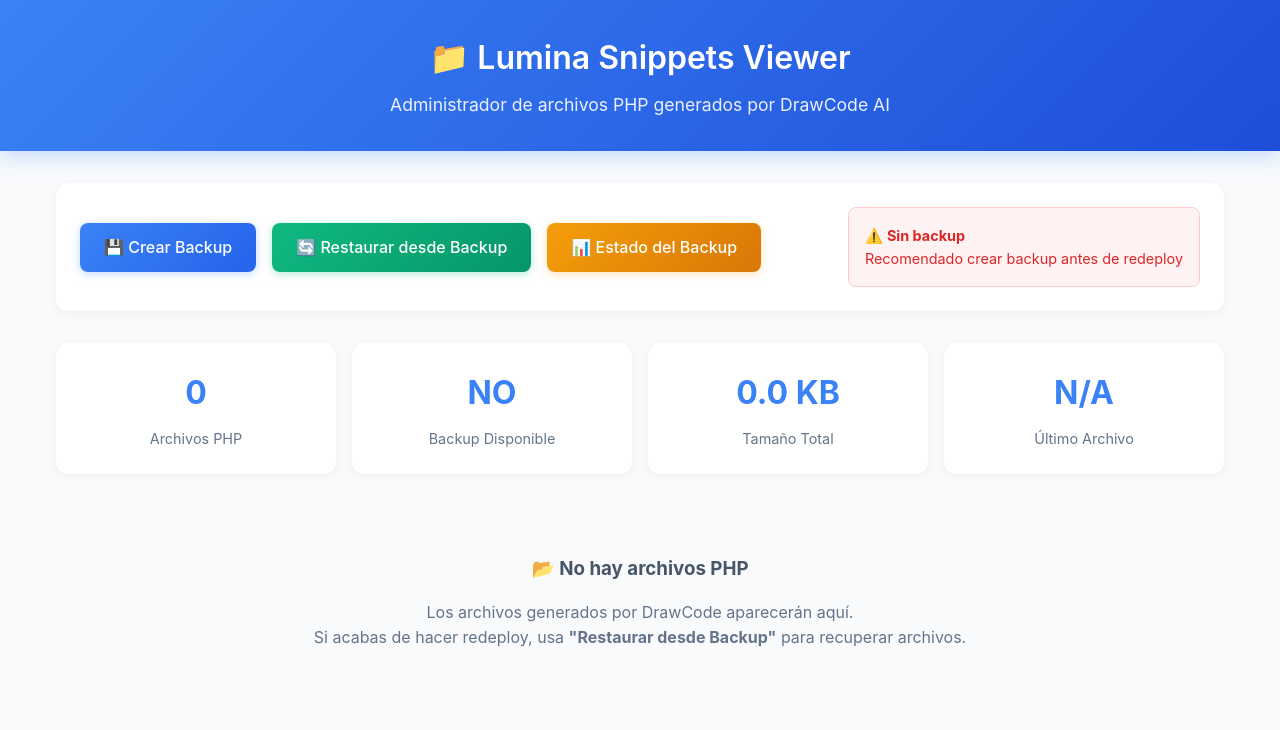
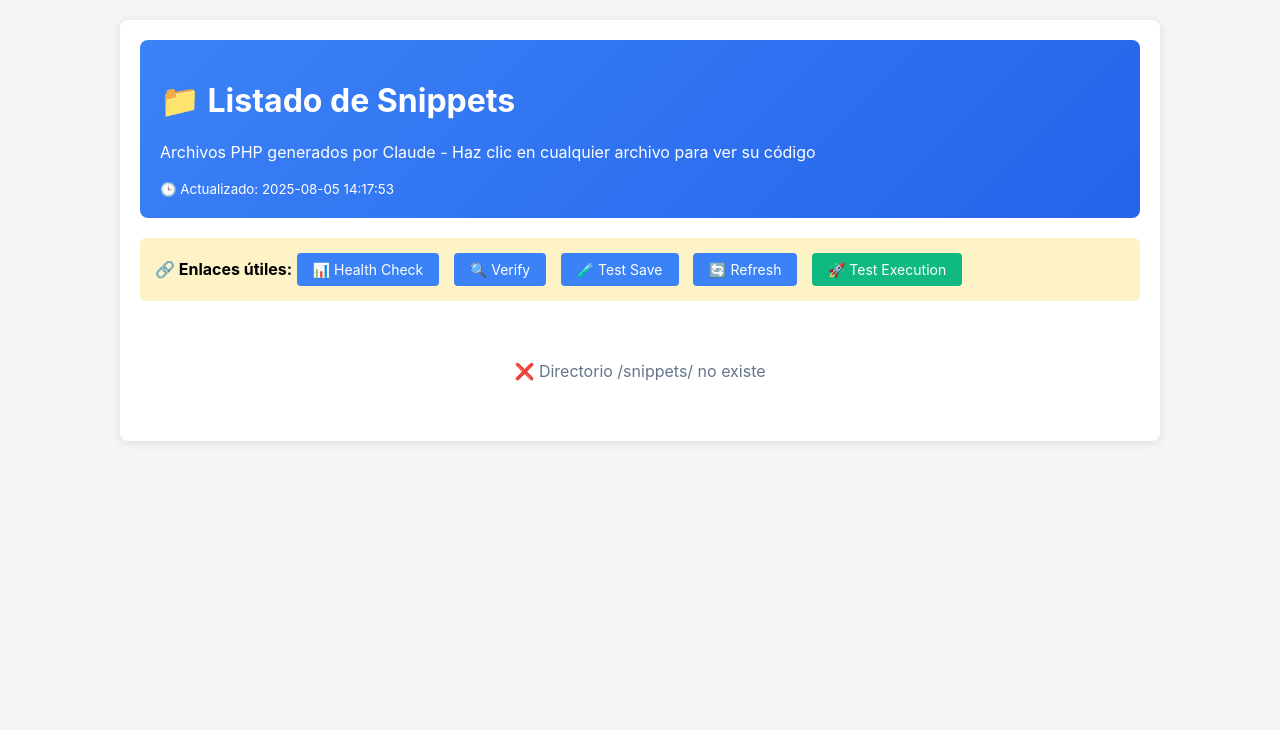
Before and after one commit to pablo-coder07/lumina-snippet-executor, a PHP site: page /file-viewer.php in a window 1280 px wide. Shown: the top 730 px of the page. Run offline with PHP 8.4, Linux system fonts and the light colour scheme.

Commit message:
Update file-viewer.php

```diff
--- a/public/file-viewer.php
+++ b/public/file-viewer.php
@@ -1,369 +1,419 @@
 <?php
-// file-viewer.php MEJORADO con backup
-header('Content-Type: text/html; charset=utf-8');
+// file-viewer.php - Lista de archivos con vista separada
+$view_file = $_GET['file'] ?? null;
 
+// Si se solicita ver un archivo específico, mostrar solo ese archivo
+if ($view_file) {
     $snippets_dir = __DIR__ . '/snippets/';
-$backup_file = __DIR__ . '/snippets_backup.json';
+    $file_path = $snippets_dir . basename($view_file); // Sanitizar nombre
 
-// Obtener lista de archivos
-$files = [];
-if (is_dir($snippets_dir)) {
-    $scan = scandir($snippets_dir);
-    foreach ($scan as $file) {
-        if (pathinfo($file, PATHINFO_EXTENSION) === 'php') {
-            $file_path = $snippets_dir . $file;
-            $files[] = [
-                'name' => $file,
-                'size' => filesize($file_path),
-                'modified' => filemtime($file_path),
-                'content_preview' => substr(file_get_contents($file_path), 0, 200)
-            ];
-        }
-    }
+    if (!file_exists($file_path) || pathinfo($file_path, PATHINFO_EXTENSION) !== 'php') {
+        header('HTTP/1.0 404 Not Found');
+        echo '<h1>Archivo no encontrado</h1>';
+        echo '<a href="file-viewer.php">← Volver al listado</a>';
+        exit;
     }
 
-// Ordenar por fecha de modificación (más recientes primero)
-usort($files, function($a, $b) {
-    return $b['modified'] - $a['modified'];
-});
+    $content = file_get_contents($file_path);
+    $size = filesize($file_path);
+    $modified = date('Y-m-d H:i:s', filemtime($file_path));
 
-// Estado del backup
-$backup_exists = file_exists($backup_file);
-$backup_size = $backup_exists ? filesize($backup_file) : 0;
-$backup_modified = $backup_exists ? filemtime($backup_file) : null;
+    // Extraer shortcode
+    $shortcode_name = 'N/A';
+    if (preg_match('/add_shortcode\s*\(\s*[\'"]([^\'"]+)[\'"]/', $content, $matches)) {
+        $shortcode_name = $matches[1];
+    }
     ?>
     <!DOCTYPE html>
-<html lang="es">
+    <html>
     <head>
-    <meta charset="UTF-8">
-    <meta name="viewport" content="width=device-width, initial-scale=1.0">
-    <title>Lumina Snippets - File Viewer</title>
+        <title>📄 <?php echo htmlspecialchars($view_file); ?> - Viewer</title>
+        <meta charset="utf-8">
         <style>
-        * {
-            margin: 0;
-            padding: 0;
-            box-sizing: border-box;
+            body {
+                font-family: -apple-system, BlinkMacSystemFont, 'Segoe UI', sans-serif;
+                margin: 20px;
+                background: #f5f5f5;
             }
-
-        body {
-            font-family: -apple-system, BlinkMacSystemFont, 'Segoe UI', Roboto, sans-serif;
-            background: #f8fafc;
-            color: #334155;
-            line-height: 1.6;
-        }
-
-        .header {
-            background: linear-gradient(135deg, #3b82f6 0%, #1d4ed8 100%);
-            color: white;
-            padding: 2rem;
-            text-align: center;
-            box-shadow: 0 4px 20px rgba(59, 130, 246, 0.3);
-        }
-
-        .header h1 {
-            font-size: 2rem;
-            font-weight: 600;
-            margin-bottom: 0.5rem;
-        }
-
-        .header p {
-            opacity: 0.9;
-            font-size: 1.1rem;
-        }
-
             .container {
                 max-width: 1200px;
-            margin: 2rem auto;
-            padding: 0 1rem;
+                margin: 0 auto;
+                background: white;
+                padding: 20px;
+                border-radius: 8px;
+                box-shadow: 0 2px 10px rgba(0,0,0,0.1);
             }
-
-        .actions {
-            background: white;
-            padding: 1.5rem;
-            border-radius: 12px;
-            box-shadow: 0 2px 10px rgba(0,0,0,0.05);
-            margin-bottom: 2rem;
-            display: flex;
-            gap: 1rem;
-            flex-wrap: wrap;
-            align-items: center;
-            justify-content: space-between;
-        }
-
-        .backup-section {
-            display: flex;
-            gap: 1rem;
-            align-items: center;
-        }
-
-        .btn {
-            padding: 0.75rem 1.5rem;
-            border: none;
-            border-radius: 8px;
-            font-weight: 500;
-            text-decoration: none;
-            display: inline-flex;
-            align-items: center;
-            gap: 0.5rem;
-            transition: all 0.2s ease;
-            cursor: pointer;
-        }
-
-        .btn-primary {
-            background: linear-gradient(135deg, #3b82f6 0%, #2563eb 100%);
-            color: white;
-            box-shadow: 0 2px 8px rgba(59, 130, 246, 0.3);
-        }
-
-        .btn-primary:hover {
-            transform: translateY(-1px);
-            box-shadow: 0 4px 12px rgba(59, 130, 246, 0.4);
-        }
-
-        .btn-success {
+            .header {
                 background: linear-gradient(135deg, #10b981 0%, #059669 100%);
                 color: white;
-            box-shadow: 0 2px 8px rgba(16, 185, 129, 0.3);
+                padding: 20px;
+                border-radius: 8px;
+                margin-bottom: 20px;
             }
-
-        .btn-success:hover {
-            transform: translateY(-1px);
-            box-shadow: 0 4px 12px rgba(16, 185, 129, 0.4);
+            .file-info {
+                background: #f1f5f9;
+                padding: 15px;
+                border-radius: 6px;
+                margin-bottom: 20px;
+                border-left: 4px solid #10b981;
             }
-
-        .btn-warning {
-            background: linear-gradient(135deg, #f59e0b 0%, #d97706 100%);
-            color: white;
-            box-shadow: 0 2px 8px rgba(245, 158, 11, 0.3);
-        }
-
-        .backup-status {
-            background: #f0f9ff;
-            border: 1px solid #bae6fd;
-            border-radius: 8px;
-            padding: 1rem;
-            font-size: 0.9rem;
-        }
-
-        .backup-status.exists {
-            background: #f0fdf4;
-            border-color: #bbf7d0;
-            color: #166534;
-        }
-
-        .backup-status.missing {
-            background: #fef2f2;
-            border-color: #fecaca;
-            color: #dc2626;
-        }
-
-        .stats {
-            display: grid;
-            grid-template-columns: repeat(auto-fit, minmax(200px, 1fr));
-            gap: 1rem;
-            margin-bottom: 2rem;
-        }
-
-        .stat-card {
-            background: white;
-            padding: 1.5rem;
-            border-radius: 12px;
-            box-shadow: 0 2px 10px rgba(0,0,0,0.05);
-            text-align: center;
-        }
-
-        .stat-value {
-            font-size: 2rem;
-            font-weight: 700;
-            color: #3b82f6;
-            margin-bottom: 0.5rem;
-        }
-
-        .stat-label {
-            color: #64748b;
-            font-size: 0.9rem;
-        }
-
-        .files-grid {
-            display: grid;
-            gap: 1rem;
-        }
-
-        .file-card {
-            background: white;
-            border-radius: 12px;
-            box-shadow: 0 2px 10px rgba(0,0,0,0.05);
-            overflow: hidden;
-            transition: all 0.3s ease;
-        }
-
-        .file-card:hover {
-            transform: translateY(-2px);
-            box-shadow: 0 8px 25px rgba(0,0,0,0.1);
-        }
-
-        .file-header {
-            background: linear-gradient(135deg, #f8fafc 0%, #e2e8f0 100%);
-            padding: 1rem 1.5rem;
-            border-bottom: 1px solid #e2e8f0;
-        }
-
-        .file-name {
-            font-weight: 600;
-            color: #1e293b;
-            margin-bottom: 0.5rem;
-        }
-
-        .file-meta {
-            display: flex;
-            gap: 1rem;
-            font-size: 0.875rem;
-            color: #64748b;
-        }
-
             .file-content {
-            padding: 1.5rem;
-        }
-
-        .code-preview {
                 background: #1e293b;
                 color: #e2e8f0;
-            padding: 1rem;
+                padding: 20px;
                 border-radius: 8px;
+                overflow-x: auto;
                 font-family: 'Courier New', monospace;
-            font-size: 0.875rem;
+                font-size: 13px;
                 line-height: 1.5;
-            overflow-x: auto;
                 white-space: pre-wrap;
-            word-break: break-all;
+                word-wrap: break-word;
             }
-
-        .empty-state {
-            text-align: center;
-            padding: 3rem;
-            color: #64748b;
+            .btn {
+                background: #3b82f6;
+                color: white;
+                padding: 10px 20px;
+                border: none;
+                border-radius: 4px;
+                text-decoration: none;
+                display: inline-block;
+                margin-right: 10px;
+                font-size: 14px;
             }
-
-        .empty-state h3 {
-            margin-bottom: 1rem;
-            color: #475569;
-        }
-
-        @media (max-width: 768px) {
+            .btn:hover { background: #2563eb; }
+            .btn-back { background: #6b7280; }
+            .btn-success { background: #10b981; }
+            .btn-success:hover { background: #059669; }
             .actions {
-                flex-direction: column;
-                align-items: stretch;
-            }
-
-            .backup-section {
-                flex-direction: column;
-                align-items: stretch;
-            }
-
-            .header h1 {
-                font-size: 1.5rem;
-            }
+                margin-bottom: 20px;
             }
         </style>
     </head>
     <body>
+        <div class="container">
             <div class="header">
-        <h1>📁 Lumina Snippets Viewer</h1>
-        <p>Administrador de archivos PHP generados por DrawCode AI</p>
+                <h1>📄 <?php echo htmlspecialchars($view_file); ?></h1>
+                <p>Código completo del archivo</p>
             </div>
 
-    <div class="container">
-        <!-- Sección de Backup -->
             <div class="actions">
-            <div class="backup-section">
-                <a href="/backup-restore.php?action=backup" class="btn btn-primary">
-                    💾 Crear Backup
-                </a>
-                <a href="/backup-restore.php?action=restore" class="btn btn-success">
-                    🔄 Restaurar desde Backup
-                </a>
-                <a href="/backup-restore.php?action=status" class="btn btn-warning">
-                    📊 Estado del Backup
-                </a>
+                <a href="file-viewer.php" class="btn btn-back">← Volver al listado</a>
+                <button class="btn btn-success" onclick="testExecution('<?php echo htmlspecialchars($shortcode_name); ?>')">
+                    ▶️ Probar shortcode
+                </button>
+                <button class="btn" onclick="copyToClipboard()" id="copyBtn">
+                    📋 Copiar código
+                </button>
             </div>
 
-            <div class="backup-status <?php echo $backup_exists ? 'exists' : 'missing'; ?>">
-                <?php if ($backup_exists): ?>
-                    ✅ <strong>Backup disponible</strong><br>
-                    Tamaño: <?php echo number_format($backup_size / 1024, 1); ?> KB<br>
-                    Actualizado: <?php echo date('Y-m-d H:i:s', $backup_modified); ?>
-                <?php else: ?>
-                    ⚠️ <strong>Sin backup</strong><br>
-                    Recomendado crear backup antes de redeploy
-                <?php endif; ?>
+            <div class="file-info">
+                <strong>📄 Archivo:</strong> <?php echo htmlspecialchars($view_file); ?><br>
+                <strong>🏷️ Shortcode:</strong> [<?php echo htmlspecialchars($shortcode_name); ?>]<br>
+                <strong>💾 Tamaño:</strong> <?php echo number_format($size); ?> bytes<br>
+                <strong>🕒 Modificado:</strong> <?php echo $modified; ?>
+            </div>
+
+            <div class="file-content" id="fileContent"><?php echo htmlspecialchars($content); ?></div>
+        </div>
+
+        <script>
+        function copyToClipboard() {
+            const content = document.getElementById('fileContent').textContent;
+            navigator.clipboard.writeText(content).then(function() {
+                const btn = document.getElementById('copyBtn');
+                const originalText = btn.innerHTML;
+                btn.innerHTML = '✅ Copiado!';
+                btn.style.background = '#10b981';
+                setTimeout(function() {
+                    btn.innerHTML = originalText;
+                    btn.style.background = '#3b82f6';
+                }, 2000);
+            }).catch(function(err) {
+                alert('Error al copiar: ' + err);
+            });
+        }
+
+        function testExecution(shortcode) {
+            const payload = {
+                shortcode: shortcode,
+                attributes: [],
+                timestamp: Math.floor(Date.now() / 1000)
+            };
+
+            console.log('Testing shortcode:', shortcode);
+
+            fetch('execute-snippet.php', {
+                method: 'POST',
+                headers: {
+                    'Content-Type': 'application/json',
+                    'X-API-Key': 'lumina-secure-key-2024'
+                },
+                body: JSON.stringify(payload)
+            })
+            .then(response => response.text())
+            .then(text => {
+                console.log('Raw response:', text);
+                try {
+                    const data = JSON.parse(text);
+                    if (data.success) {
+                        alert('✅ Ejecución exitosa!\n\n' +
+                              'Archivo: ' + data.file_used + '\n' +
+                              'Tiempo: ' + data.execution_time + 'ms\n\n' +
+                              'HTML: ' + data.html.substring(0, 150) + '...');
+                    } else {
+                        alert('❌ Error en ejecución:\n' + data.error);
+                    }
+                } catch (e) {
+                    alert('❌ JSON inválido. Ver consola para detalles.');
+                    console.error('JSON parse error:', e);
+                }
+            })
+            .catch(error => {
+                console.error('Fetch error:', error);
+                alert('❌ Error de conexión: ' + error.message);
+            });
+        }
+        </script>
+    </body>
+    </html>
+    <?php
+    exit;
+}
+?>
+<!DOCTYPE html>
+<html>
+<head>
+    <title>📁 Listado de Snippets - Render</title>
+    <meta charset="utf-8">
+    <style>
+        body {
+            font-family: -apple-system, BlinkMacSystemFont, 'Segoe UI', sans-serif;
+            margin: 20px;
+            background: #f5f5f5;
+        }
+        .container {
+            max-width: 1000px;
+            margin: 0 auto;
+            background: white;
+            padding: 20px;
+            border-radius: 8px;
+            box-shadow: 0 2px 10px rgba(0,0,0,0.1);
+        }
+        .header {
+            background: linear-gradient(135deg, #3b82f6 0%, #2563eb 100%);
+            color: white;
+            padding: 20px;
+            border-radius: 8px;
+            margin-bottom: 20px;
+        }
+        .stats {
+            display: grid;
+            grid-template-columns: repeat(auto-fit, minmax(200px, 1fr));
+            gap: 15px;
+            margin-bottom: 20px;
+        }
+        .stat-box {
+            background: #f8fafc;
+            padding: 15px;
+            border-radius: 6px;
+            border-left: 4px solid #3b82f6;
+        }
+        .actions {
+            background: #fef3c7;
+            padding: 15px;
+            border-radius: 6px;
+            margin-bottom: 20px;
+        }
+        .btn {
+            background: #3b82f6;
+            color: white;
+            padding: 8px 16px;
+            border: none;
+            border-radius: 4px;
+            text-decoration: none;
+            display: inline-block;
+            margin-right: 10px;
+            font-size: 14px;
+        }
+        .btn:hover { background: #2563eb; }
+        .btn-success { background: #10b981; }
+        .btn-success:hover { background: #059669; }
+
+        .file-list {
+            background: #f8fafc;
+            border-radius: 8px;
+            overflow: hidden;
+            border: 1px solid #e2e8f0;
+        }
+        .file-list-header {
+            background: #1e293b;
+            color: white;
+            padding: 15px 20px;
+            font-weight: 600;
+            display: grid;
+            grid-template-columns: 1fr auto auto;
+            gap: 20px;
+            align-items: center;
+        }
+        .file-row {
+            padding: 12px 20px;
+            border-bottom: 1px solid #e2e8f0;
+            display: grid;
+            grid-template-columns: 1fr auto auto;
+            gap: 20px;
+            align-items: center;
+            transition: background-color 0.2s ease;
+        }
+        .file-row:hover {
+            background: #f1f5f9;
+        }
+        .file-row:last-child {
+            border-bottom: none;
+        }
+        .file-name {
+            font-weight: 600;
+            color: #1e293b;
+            cursor: pointer;
+        }
+        .file-name:hover {
+            color: #3b82f6;
+            text-decoration: underline;
+        }
+        .file-size {
+            font-size: 12px;
+            color: #64748b;
+            text-align: right;
+        }
+        .file-date {
+            font-size: 12px;
+            color: #64748b;
+            text-align: right;
+        }
+        .file-shortcode {
+            font-size: 11px;
+            background: #e0f2fe;
+            color: #0369a1;
+            padding: 4px 8px;
+            border-radius: 12px;
+            font-family: monospace;
+            text-align: center;
+        }
+        .no-files {
+            text-align: center;
+            padding: 40px;
+            color: #64748b;
+        }
+    </style>
+</head>
+<body>
+
+<div class="container">
+    <div class="header">
+        <h1>📁 Listado de Snippets</h1>
+        <p>Archivos PHP generados por Claude - Haz clic en cualquier archivo para ver su código</p>
+        <small>🕒 Actualizado: <?php echo date('Y-m-d H:i:s'); ?></small>
+    </div>
+
+    <div class="actions">
+        <strong>🔗 Enlaces útiles:</strong>
+        <a href="health.php" class="btn">📊 Health Check</a>
+        <a href="verify.php" class="btn">🔍 Verify</a>
+        <a href="simple-save-test.php" class="btn">🧪 Test Save</a>
+        <a href="?refresh=1" class="btn">🔄 Refresh</a>
+        <a href="test-execution.php" class="btn btn-success">🚀 Test Execution</a>
+    </div>
+
+    <?php
+    $snippets_dir = __DIR__ . '/snippets/';
+
+    // Verificar directorio
+    if (!is_dir($snippets_dir)) {
+        echo '<div class="no-files">❌ Directorio /snippets/ no existe</div>';
+        exit;
+    }
+
+    // Obtener archivos PHP
+    $files = glob($snippets_dir . '*.php');
+
+    if (empty($files)) {
+        echo '<div class="no-files">
+            <h3>📁 No hay archivos PHP en snippets</h3>
+            <p>Los archivos aparecerán aquí cuando generes código desde WordPress</p>
+        </div>';
+        exit;
+    }
+
+    // Ordenar por fecha de modificación (más reciente primero)
+    usort($files, function($a, $b) {
+        return filemtime($b) - filemtime($a);
+    });
+
+    // Estadísticas
+    $total_files = count($files);
+    $total_size = array_sum(array_map('filesize', $files));
+    $newest_file = filemtime($files[0]);
+    $oldest_file = filemtime(end($files));
+    ?>
+
+    <div class="stats">
+        <div class="stat-box">
+            <strong>📄 Total de archivos</strong><br>
+            <?php echo $total_files; ?> archivos PHP
+        </div>
+        <div class="stat-box">
+            <strong>💾 Tamaño total</strong><br>
+            <?php echo number_format($total_size / 1024, 1); ?> KB
+        </div>
+        <div class="stat-box">
+            <strong>🕒 Más reciente</strong><br>
+            <?php echo date('M j, H:i', $newest_file); ?>
+        </div>
+        <div class="stat-box">
+            <strong>📅 Más antiguo</strong><br>
+            <?php echo date('M j, H:i', $oldest_file); ?>
         </div>
     </div>
 
-        <!-- Estadísticas -->
-        <div class="stats">
-            <div class="stat-card">
-                <div class="stat-value"><?php echo count($files); ?></div>
-                <div class="stat-label">Archivos PHP</div>
+    <div class="file-list">
+        <div class="file-list-header">
+            <div>📄 Nombre del archivo</div>
+            <div>💾 Tamaño</div>
+            <div>🕒 Modificado</div>
         </div>
-            <div class="stat-card">
-                <div class="stat-value"><?php echo $backup_exists ? 'SÍ' : 'NO'; ?></div>
-                <div class="stat-label">Backup Disponible</div>
+
+        <?php foreach ($files as $file): ?>
+            <?php
+            $filename = basename($file);
+            $size = filesize($file);
+            $modified = filemtime($file);
+
+            // Leer solo las primeras líneas para extraer shortcode (más eficiente)
+            $handle = fopen($file, 'r');
+            $first_chunk = fread($handle, 2048);
+            fclose($handle);
+
+            // Extraer shortcode
+            $shortcode_name = 'N/A';
+            if (preg_match('/add_shortcode\s*\(\s*[\'"]([^\'"]+)[\'"]/', $first_chunk, $matches)) {
+                $shortcode_name = $matches[1];
+            }
+            ?>
+
+            <div class="file-row">
+                <div class="file-name" onclick="location.href='?file=<?php echo urlencode($filename); ?>'">
+                    <?php echo htmlspecialchars($filename); ?>
                 </div>
-            <div class="stat-card">
-                <div class="stat-value"><?php echo number_format(array_sum(array_column($files, 'size')) / 1024, 1); ?> KB</div>
-                <div class="stat-label">Tamaño Total</div>
+                <div class="file-size">
+                    <?php echo number_format($size / 1024, 1); ?> KB
                 </div>
-            <div class="stat-card">
-                <div class="stat-value"><?php echo !empty($files) ? date('H:i', max(array_column($files, 'modified'))) : 'N/A'; ?></div>
-                <div class="stat-label">Último Archivo</div>
+                <div class="file-date">
+                    <?php echo date('M j, H:i', $modified); ?>
                 </div>
             </div>
 
-        <!-- Lista de Archivos -->
-        <?php if (empty($files)): ?>
-            <div class="empty-state">
-                <h3>📂 No hay archivos PHP</h3>
-                <p>Los archivos generados por DrawCode aparecerán aquí.</p>
-                <p>Si acabas de hacer redeploy, usa <strong>"Restaurar desde Backup"</strong> para recuperar archivos.</p>
-            </div>
-        <?php else: ?>
-            <div class="files-grid">
-                <?php foreach ($files as $file): ?>
-                    <div class="file-card">
-                        <div class="file-header">
-                            <div class="file-name">📄 <?php echo htmlspecialchars($file['name']); ?></div>
-                            <div class="file-meta">
-                                <span>📏 <?php echo number_format($file['size']); ?> bytes</span>
-                                <span>📅 <?php echo date('Y-m-d H:i:s', $file['modified']); ?></span>
-                                <span>⏰ <?php echo date('H:i', $file['modified']); ?></span>
+        <?php endforeach; ?>
     </div>
 </div>
-                        <div class="file-content">
-                            <div class="code-preview"><?php echo htmlspecialchars($file['content_preview']); ?>...</div>
-                        </div>
-                    </div>
-                <?php endforeach; ?>
-            </div>
-        <?php endif; ?>
-    </div>
 
-    <script>
-        // Auto-refresh cada 30 segundos
-        setTimeout(() => {
-            location.reload();
-        }, 30000);
-
-        // Mostrar confirmación para acciones de backup
-        document.querySelectorAll('.btn').forEach(btn => {
-            if (btn.href && (btn.href.includes('backup') || btn.href.includes('restore'))) {
-                btn.addEventListener('click', (e) => {
-                    const action = btn.textContent.trim();
-                    if (!confirm(`¿Confirmar acción: ${action}?`)) {
-                        e.preventDefault();
-                    }
-                });
-            }
-        });
-    </script>
 </body>
 </html>
```
Lines whose indentation alone changed are shown as unchanged.
